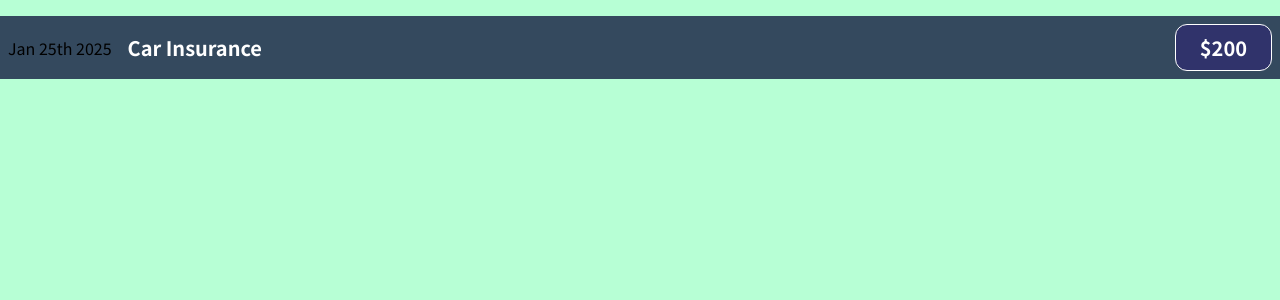
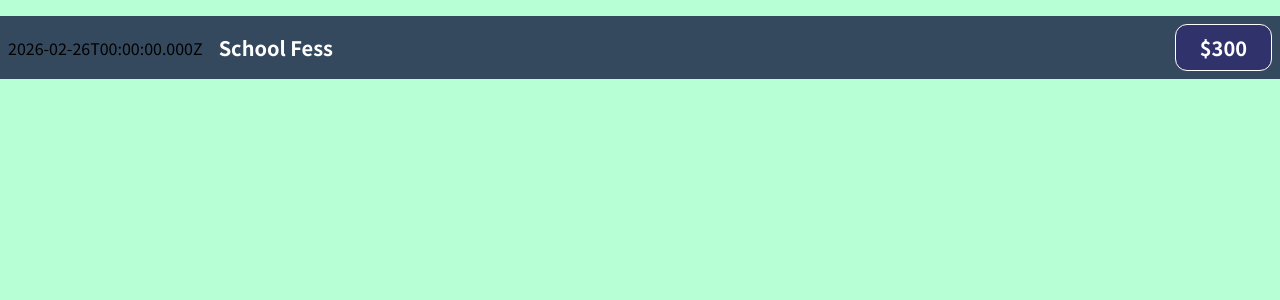
Before and after one commit to priyankasah25/react-app, a JavaScript app: page / in a window 1280 px wide. Shown: the top 300 px of the page. Built offline with nearby package versions, Linux system fonts and the light colour scheme.

Commit message:
feat: Passing data via props

```diff
--- a/src/App.js
+++ b/src/App.js
@@ -1,8 +1,15 @@
 import ExpenseItem from './components/ExpenseItem';
 
 function App(){
+    let expenseDate = new Date(2026, 1, 26);
+    let expenseTitle = "School Fess";
+    let expenseAmount = 300;
     return (
-        <ExpenseItem></ExpenseItem>
+        <ExpenseItem
+            date = {expenseDate}
+            title = {expenseTitle}
+            amount = {expenseAmount}
+        />
     );
 }
 
--- a/src/components/ExpenseItem.js
+++ b/src/components/ExpenseItem.js
@@ -1,12 +1,12 @@
 import './ExpenseItem.css';
 
-function ExpenseItem(){
+function ExpenseItem(props){
     return (
         <div className='expense-item'>
-            <div>Jan 25th 2025 </div>
+            <div>{props.date.toISOString()}</div>
             <div className='expense-item__description'>
-                <h2>Car Insurance</h2>
-                <div className='expense-item__price'>$200</div>
+                <h2>{props.title}</h2>
+                <div className='expense-item__price'>${props.amount}</div>
             </div>
         </div>
     );
```
